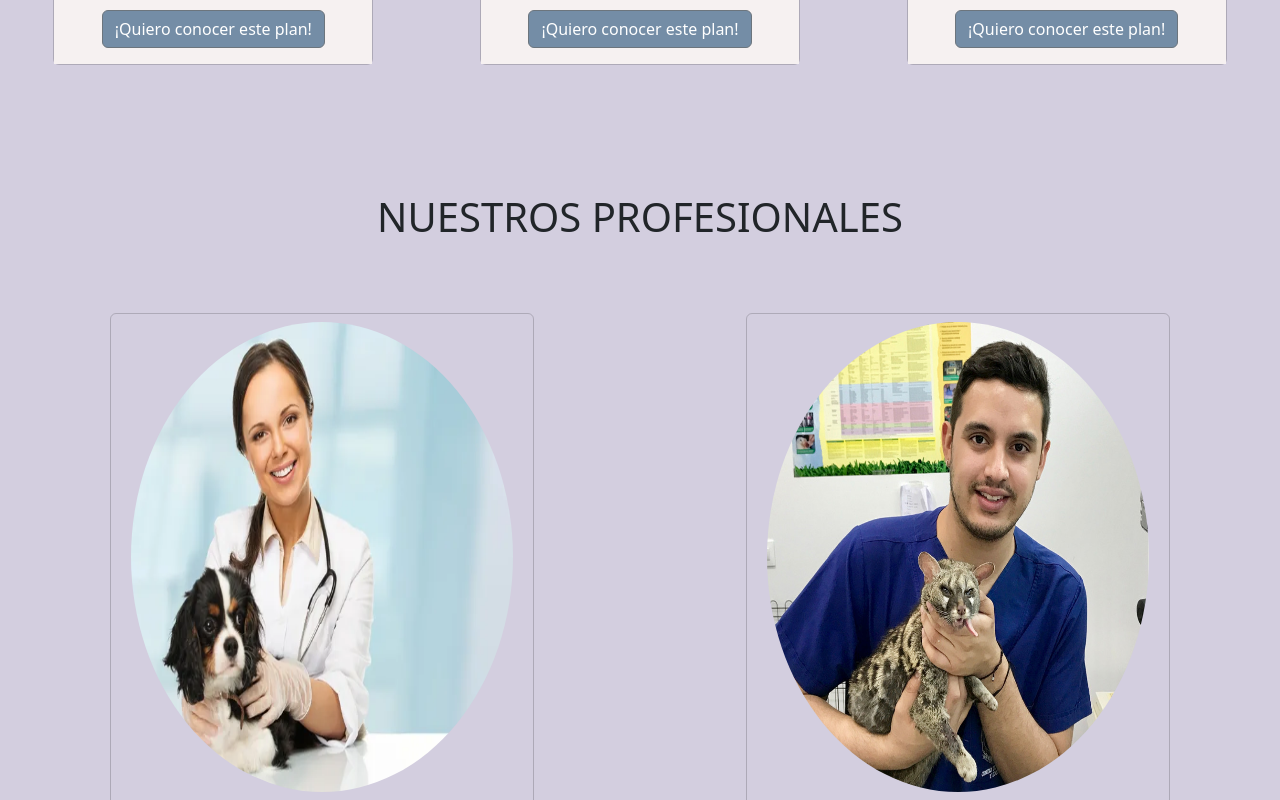
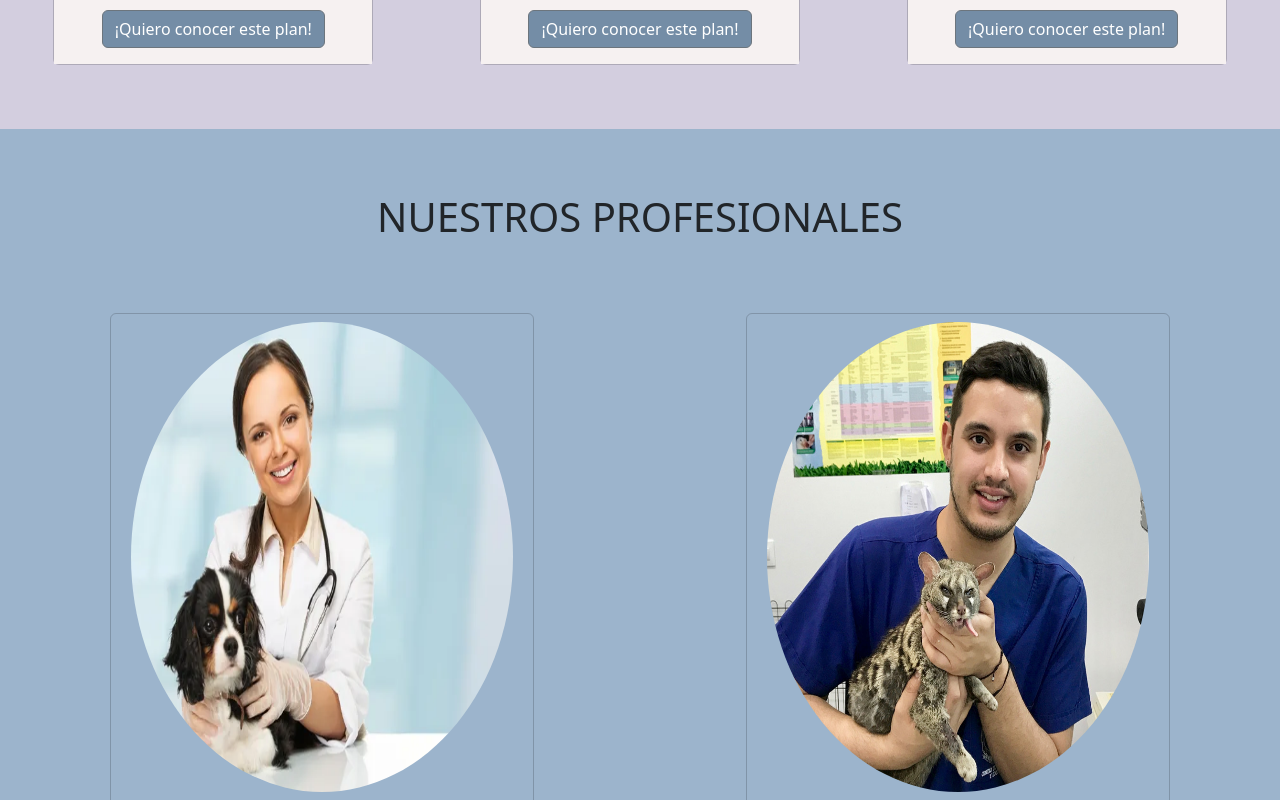
Before and after one commit to francop7/vetcode-fe, a React (Vite) app: page / in a window 1280 px wide. Shown: the part 1040-1840 px from the top of the page. Built offline with nearby package versions, Linux system fonts and the light colour scheme; no server answers.

Commit message:
cambios css prof

```diff
--- a/src/components/Profesionales/profesionales.css
+++ b/src/components/Profesionales/profesionales.css
@@ -1,9 +1,7 @@
-.bodyBg{
-    background-color: #D3CEDF !important;
-}
+
 .bodyBgprof{
     background-color: #748DA6;
-    color: #D3CEDF;
+    color: #9CB4CC;
 
 }
 .prof-cards{
```
